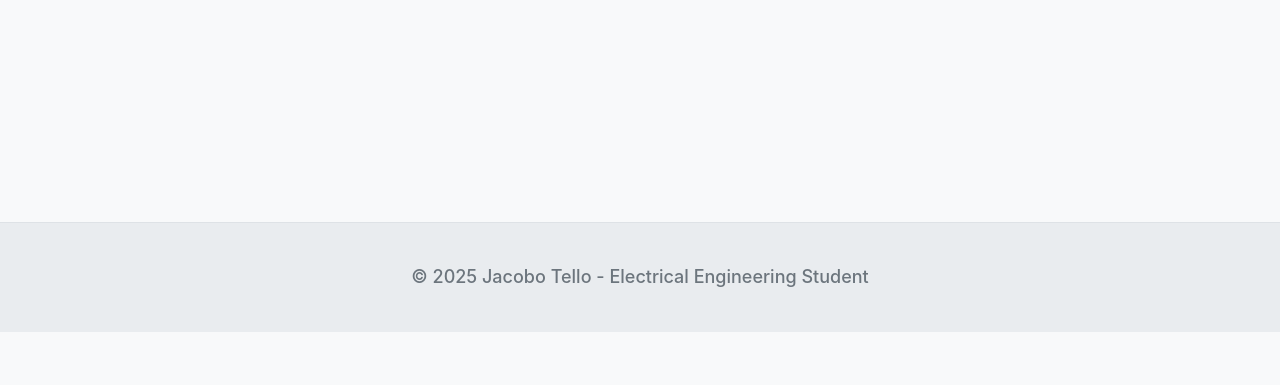
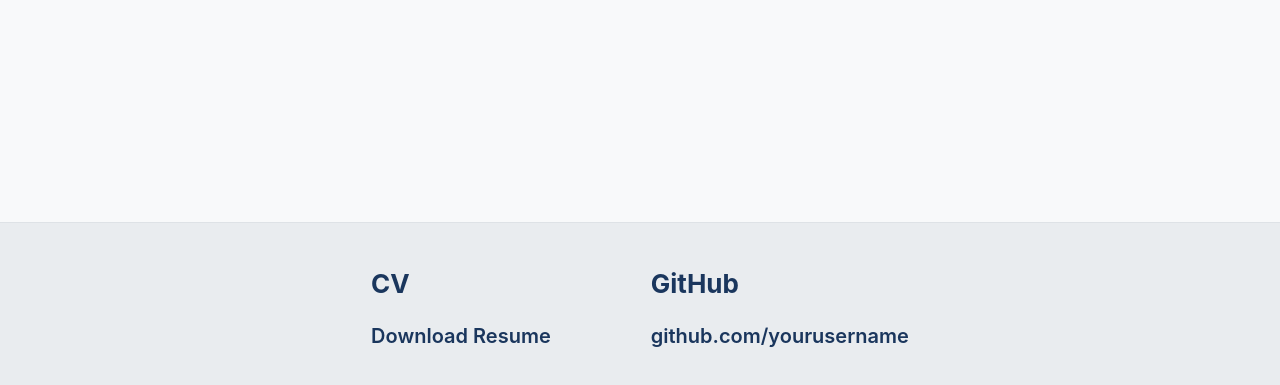
Before and after one commit to jacobotellop/personalPorfolio, a plain HTML site: page index.html in a window 1280 px wide. Shown: the part 723-1108 px from the top of the page. Before the commit the page ends 1055 px from the top, so only its background shows below. Drawn offline with Linux system fonts and the light colour scheme.

Commit message:
Update index.html

```diff
--- a/index.html
+++ b/index.html
@@ -1086,7 +1086,12 @@
         <div class="container">
             <div class="footer-content">
                 <div class="contact-info">
-                    <p style="color: #6c757d; font-size: 18px; text-align: center;">© 2025 Jacobo Tello - Electrical Engineering Student</p>
+                    <h3>CV</h3>
+                    <p><a href="resume.pdf" class="social-link">Download Resume</a></p>
+                </div>
+                <div class="contact-info">
+                    <h3>GitHub</h3>
+                    <p><a href="https://github.com/yourusername" class="social-link">github.com/yourusername</a></p>
                 </div>
             </div>
         </div>
```
